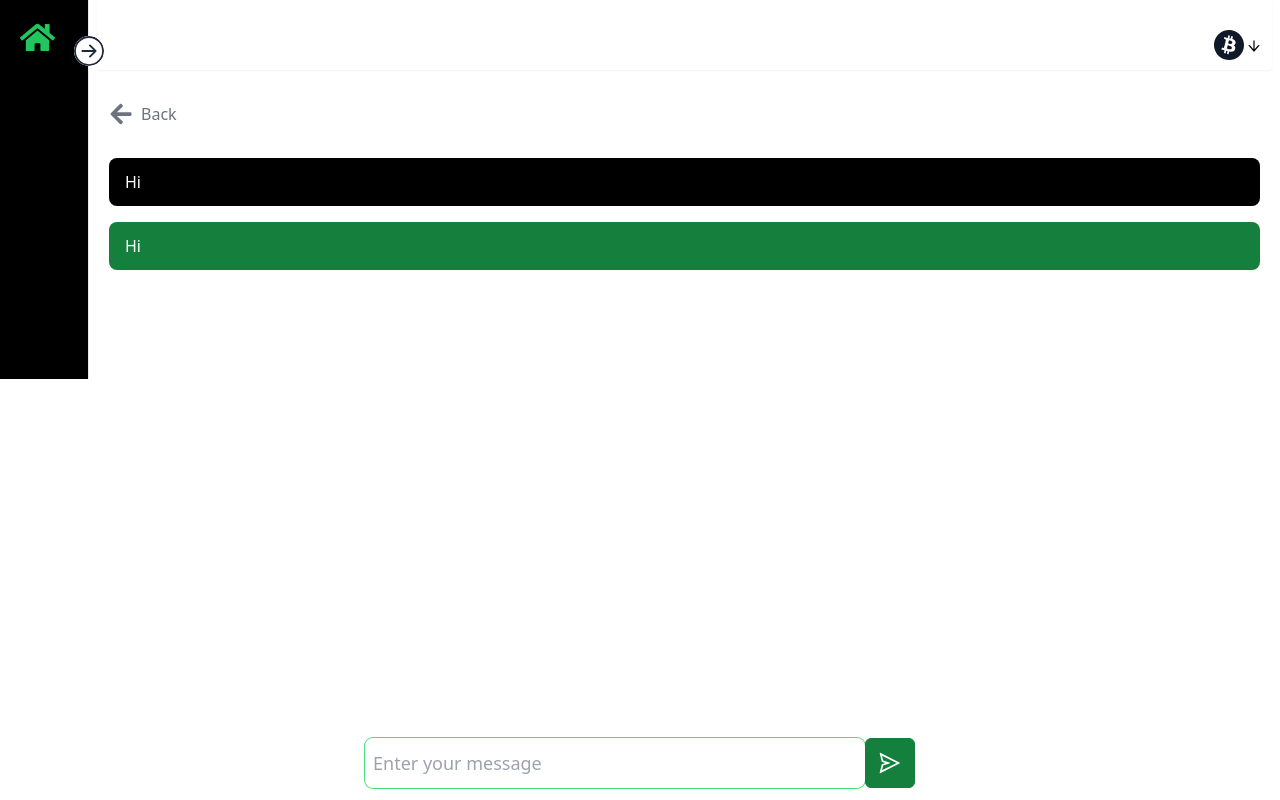
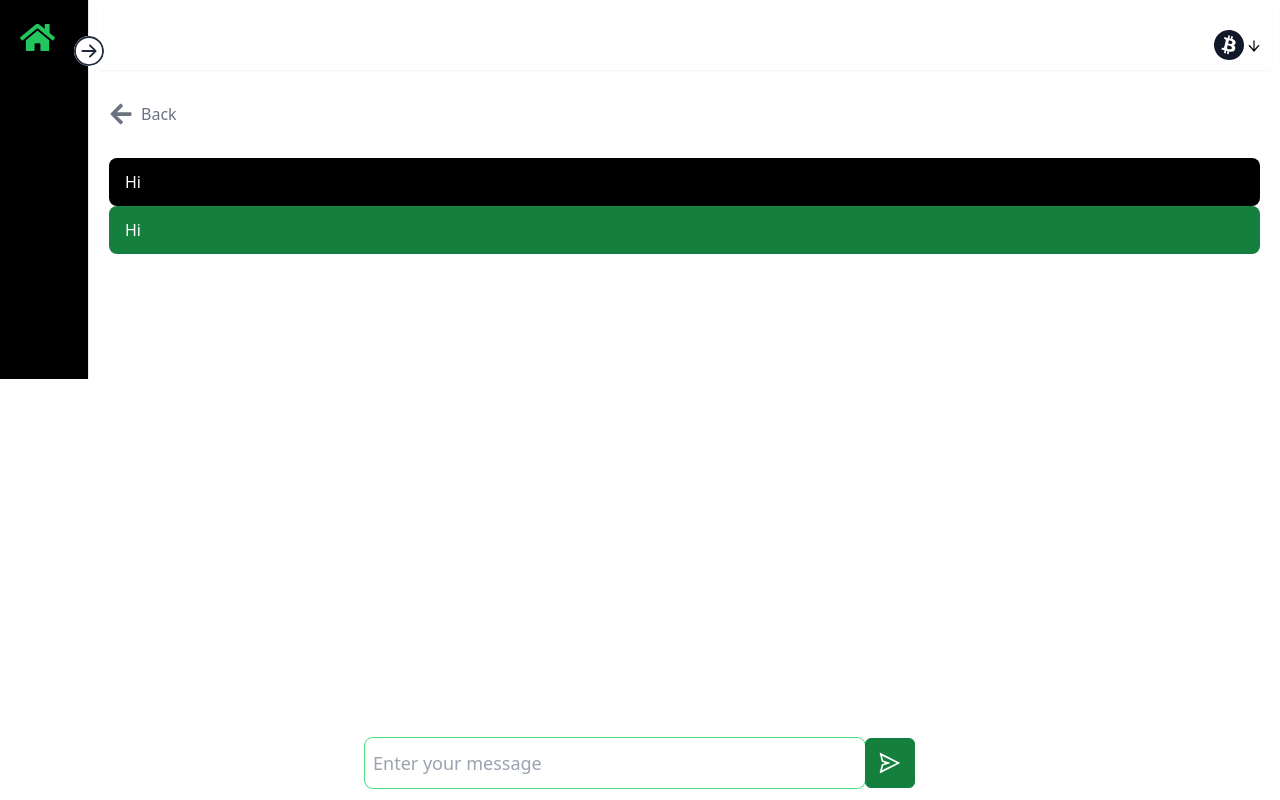
Before and after one commit to kwakyebrilliant/Movers-tailwind, a React (Create React App) app: page /chatsingle in a window 1280 px wide. Built offline with nearby package versions, Linux system fonts and the light colour scheme.

Commit message:
dasboard updates

```diff
--- a/src/Dashboard/Pages/ChatSingle.jsx
+++ b/src/Dashboard/Pages/ChatSingle.jsx
@@ -47,16 +47,17 @@ const ChatSingle = () => {
 
             <div className='mb-5'>
 
-                <div className='grid grid-cols-1 bg-black rounded-lg py-2'>
+                <div className='bg-black rounded-lg py-2'>
                     <h1 className='text-white px-4 py-1'>
                         Hi
                     </h1>
                 </div>
 
-                <div className='grid grid-cols-1 bg-green-700 rounded-lg py-2 my-4'>
+                <div className='flex bg-green-700 rounded-lg py-2'>
                     <h1 className='text-white px-4 py-1'>
                         Hi
                     </h1>
+
                 </div>
 
             </div>
```
